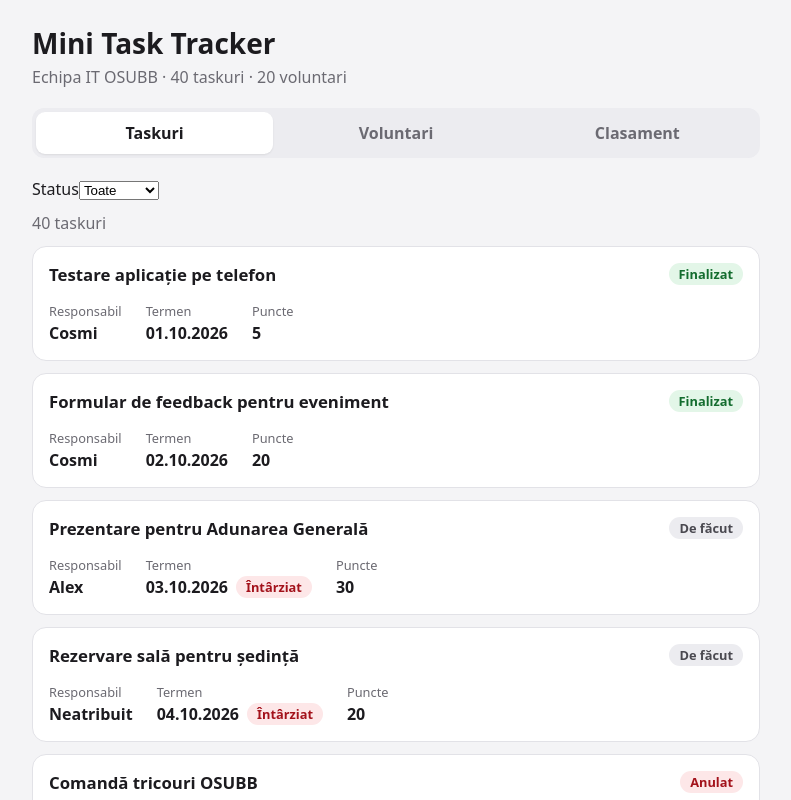
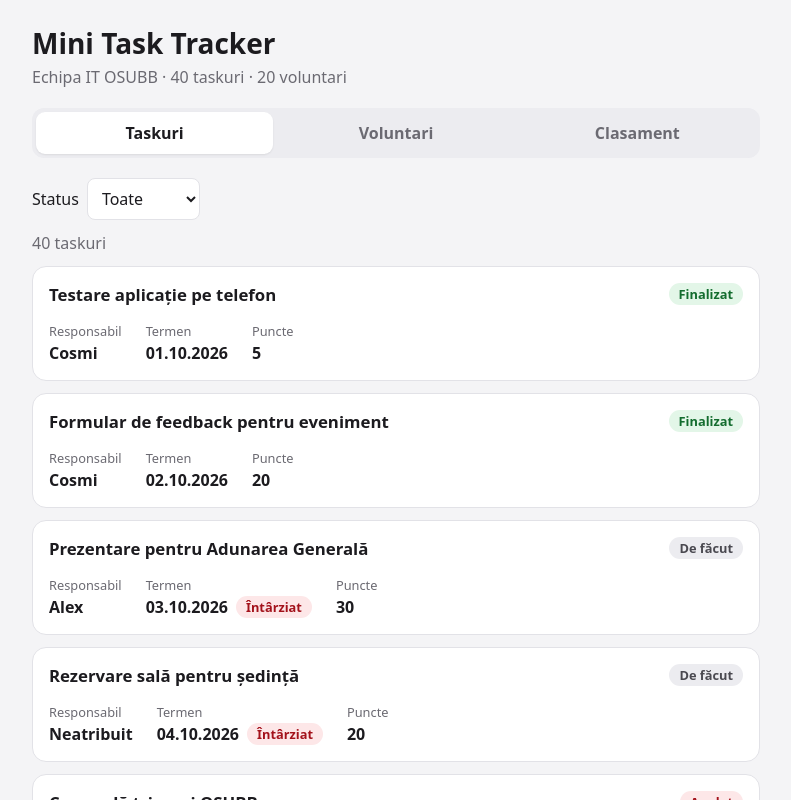
Before and after one commit to Alex-Bancila/osubb-app-challenge, a React (Vite) app: page / in a window 1280 px wide. Shown: the top 800 px of the page, without its empty margins (244-1035 px from the left). Built offline with nearby package versions, Linux system fonts and the light colour scheme.

Commit message:
Improved filters styling

```diff
--- a/src/styles.css
+++ b/src/styles.css
@@ -80,7 +80,19 @@ body {
   color: var(--text);
 }
 
-.field input:focus {
+.field select {
+  margin-left: 8px;
+  padding: 8px 10px;
+  border: 1px solid var(--border);
+  border-radius: 8px;
+  font: inherit;
+  background: var(--surface);
+  color: var(--text);
+  cursor: pointer;
+}
+
+.field input:focus,
+.field select:focus {
   outline: 2px solid var(--red);
   outline-offset: 2px;
 }
```
